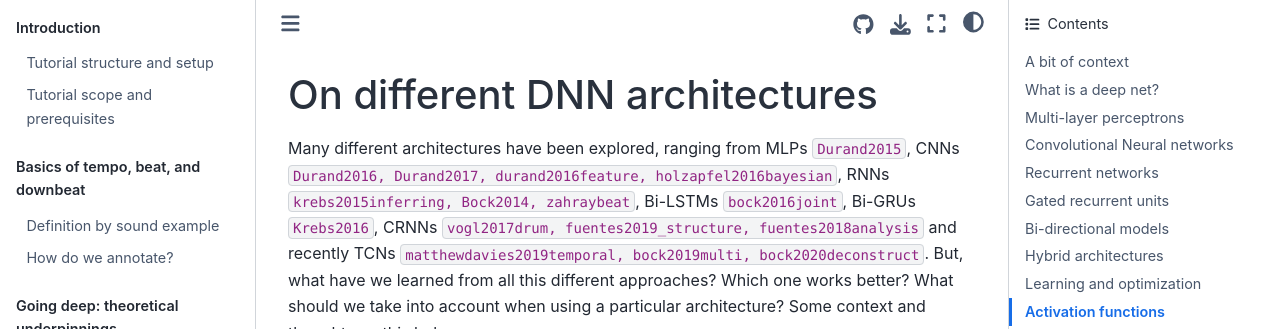
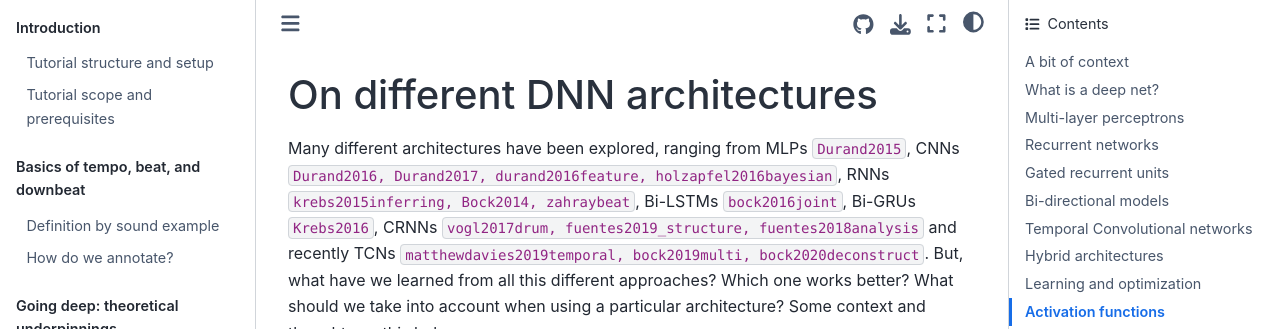
Before and after one commit to TempoBeatDownbeat/tutorial, a Jupyter Book: the page built from book/ch3_going_deep/dnns.md, in a window 1280 px wide. Shown: the top 329 px of the page. Built offline with Jupyter Book 1.0.4 settings and Sphinx 7.4.7 and the Sphinx Book theme 1.1.4, drawn with Linux system fonts in a browser that asks for light colours; pages that are not in the unit, such as notebooks, are missing from menus; cross-references to code outside the pages are shown as plain code.

Commit message:
minor fixes

```diff
--- a/book/ch3_going_deep/dnns.md
+++ b/book/ch3_going_deep/dnns.md
@@ -30,7 +30,7 @@
 The network is parametrized by its weights $\omega$, whose values are optimized so the estimated output $\hat{\mathbf{Y}}=F_\omega (\mathbf{X})$ approximates the desired output $\mathbf{Y}$ given an input $\mathbf{X}$.
 
 (dnns:mlps)=
-#### Multi-layer perceptrons
+### Multi-layer perceptrons
 
 
 Multi-layer perceptrons (MLPs) are the simple and basic modules of DNNs. They are also known as _fully-connected layers_ or _dense layers_, and consist of a sequence of layers, each defined by an affine transformation composed with a non-linearity:
@@ -150,7 +150,7 @@
 
 
 (dnns:tcnns)=
-#### Temporal Convolutional networks
+### Temporal Convolutional networks
 
 A "simple" convolution is only able to consider the context up to a size linear in the depth of the network. This
 makes it challenging to apply them on sequential data, because the amount of context they can handle is small. In the
```
Also changed, not shown: 5 other files.
